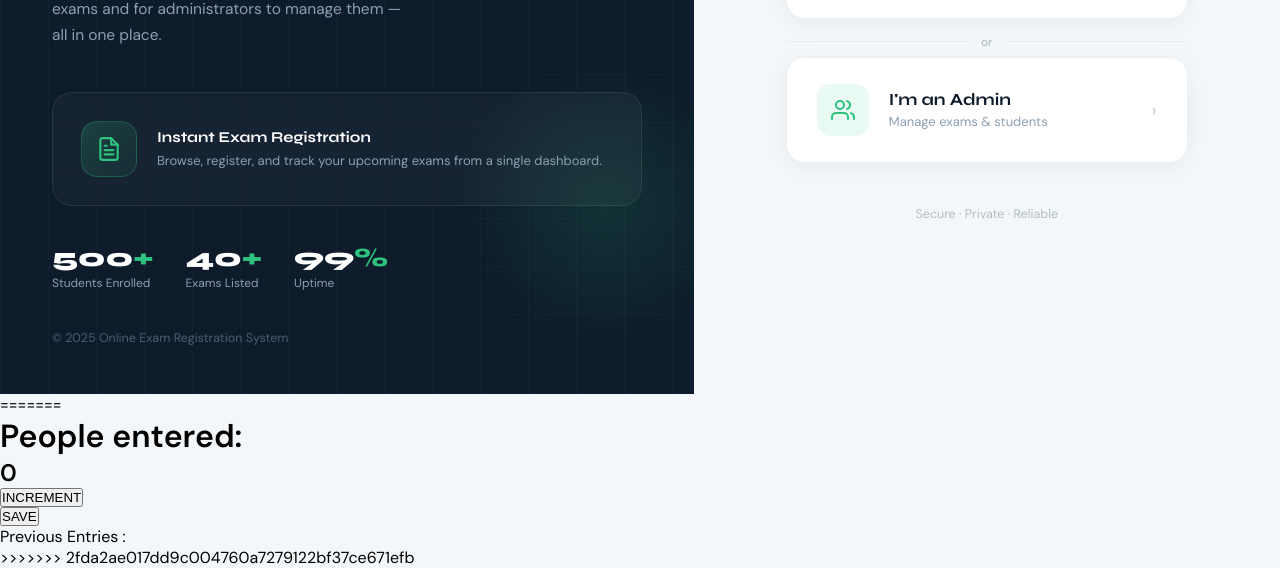
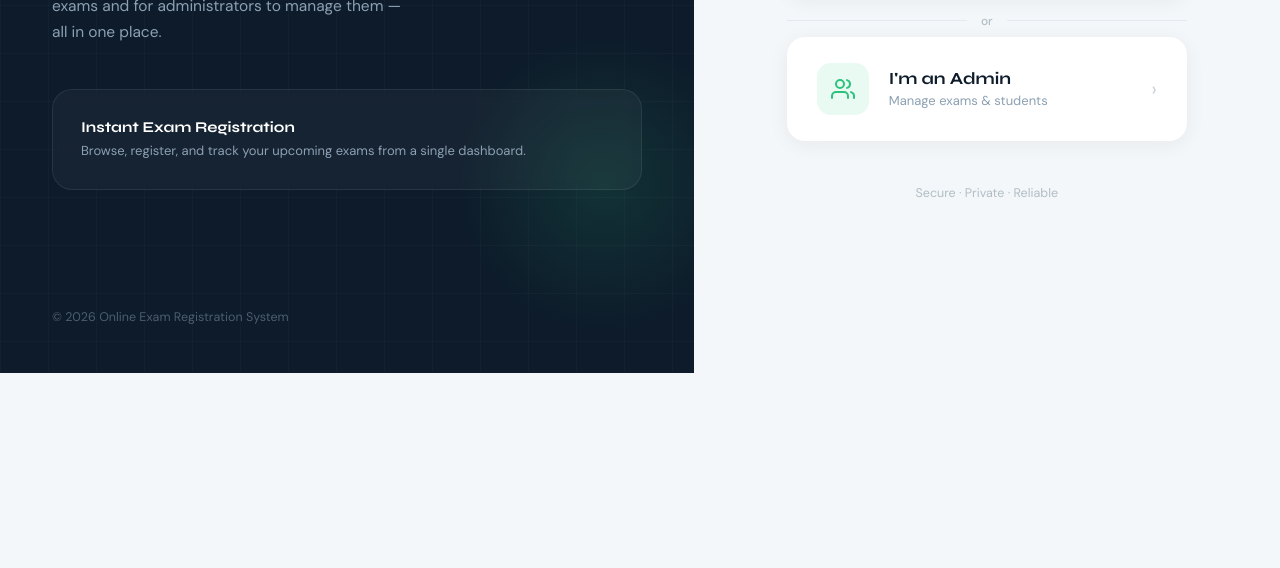
Before and after one commit to gshalini6969/Online-Exam-Registration-System, a plain HTML site: page index.html in a window 1280 px wide. Shown: the part 427-995 px from the top of the page. After the commit the page ends 800 px from the top, so only its background shows below. Drawn offline with Linux system fonts and the light colour scheme.

Commit message:
Processed some changes in index.html

```diff
--- a/index.html
+++ b/index.html
@@ -1,4 +1,3 @@
-<<<<<<< HEAD
 <!DOCTYPE html>
 <html lang="en">
 <head>
@@ -380,14 +379,11 @@
 
     <div class="left-top">
       <div class="logo">
-        <div class="logo-icon">OE</div>
         <div class="logo-text">Online Exam Registration</div>
       </div>
     </div>
 
     <div class="left-center">
-      <div class="badge">Exam Portal 2025</div>
-
       <h1 class="headline">
         Your Exams,<br>
         <span>Seamlessly</span><br>
@@ -399,39 +395,18 @@
       </p>
 
       <div class="illustration">
-        <div class="illus-icon">
-          <svg width="26" height="26" viewBox="0 0 24 24" fill="none" stroke="currentColor" stroke-width="2" stroke-linecap="round" stroke-linejoin="round">
-            <path d="M14 2H6a2 2 0 0 0-2 2v16a2 2 0 0 0 2 2h12a2 2 0 0 0 2-2V8z"/>
-            <polyline points="14 2 14 8 20 8"/>
-            <line x1="16" y1="13" x2="8" y2="13"/>
-            <line x1="16" y1="17" x2="8" y2="17"/>
-            <polyline points="10 9 9 9 8 9"/>
-          </svg>
-        </div>
+
         <div class="illus-text">
           <h4>Instant Exam Registration</h4>
           <p>Browse, register, and track your upcoming exams from a single dashboard.</p>
         </div>
       </div>
 
-      <div class="stats-row">
-        <div class="stat">
-          <div class="stat-num">500<span>+</span></div>
-          <div class="stat-label">Students Enrolled</div>
-        </div>
-        <div class="stat">
-          <div class="stat-num">40<span>+</span></div>
-          <div class="stat-label">Exams Listed</div>
-        </div>
-        <div class="stat">
-          <div class="stat-num">99<span>%</span></div>
-          <div class="stat-label">Uptime</div>
-        </div>
-      </div>
+
     </div>
 
     <div class="left-bottom">
-      © 2025 Online Exam Registration System
+      © 2026 Online Exam Registration System
     </div>
   </div>
 
@@ -487,22 +462,3 @@
 
 </body>
 </html>
-=======
-<!DOCTYPE html>
-<html lang="en">
-<head>
-    <meta charset="UTF-8">
-    <meta name="viewport" content="width=device-width, initial-scale=1.0">
-    <!-- <title>Document</title> -->
-     <link rel="stylesheet" href="index.css">
-</head>
-<body>
-    <h1>People entered:</h1>
-    <h2 id="count-el">0</h2>
-    <button id="increment-btn" onclick="increment()">INCREMENT</button><br>
-    <button id="save-btn" onclick="save()">SAVE</button>
-    <p id="save-el">Previous Entries : </p>
-    <script src="index.js"></script>
-</body>
-</html>
->>>>>>> 2fda2ae017dd9c004760a7279122bf37ce671efb
```
Also changed, not shown: login-admin.html (+1 -5 lines), login-student.html (+0 -1 lines).
